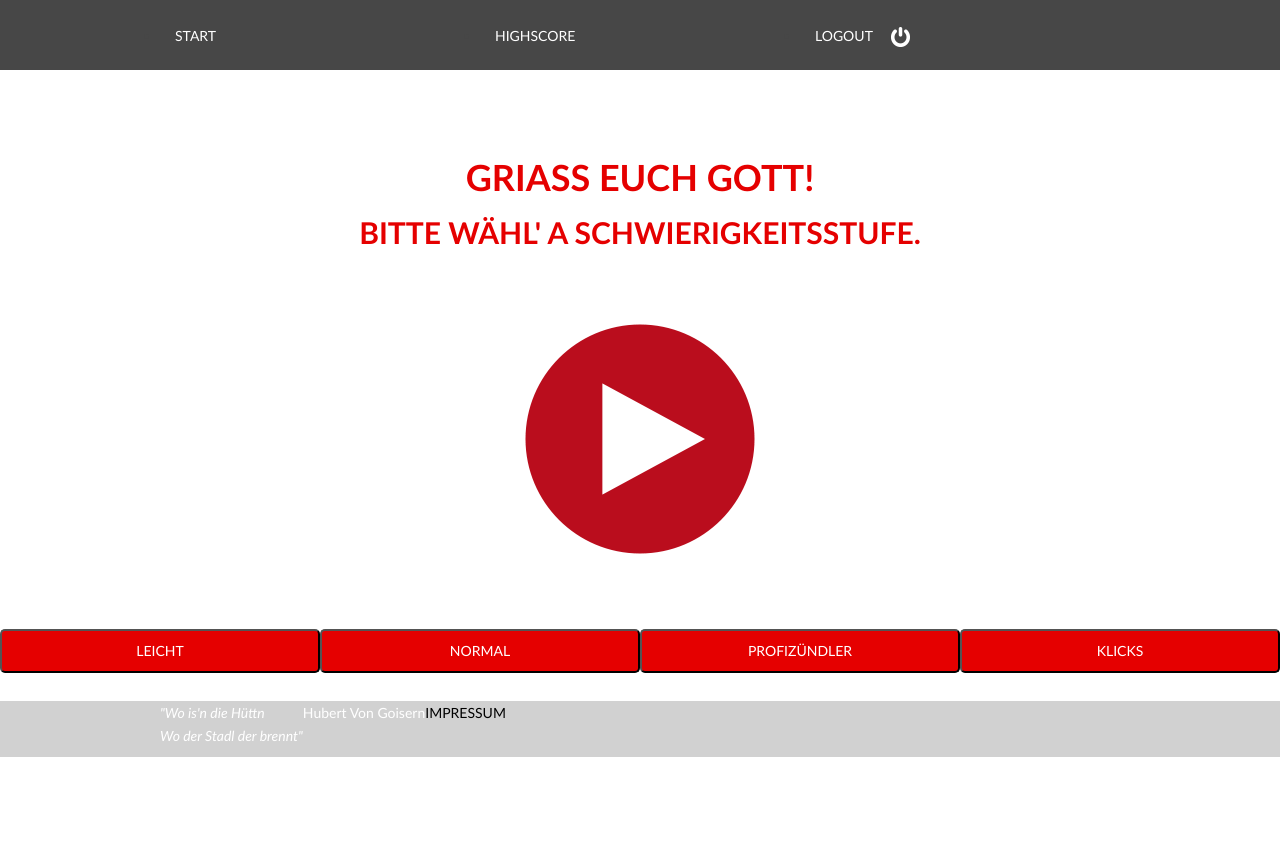
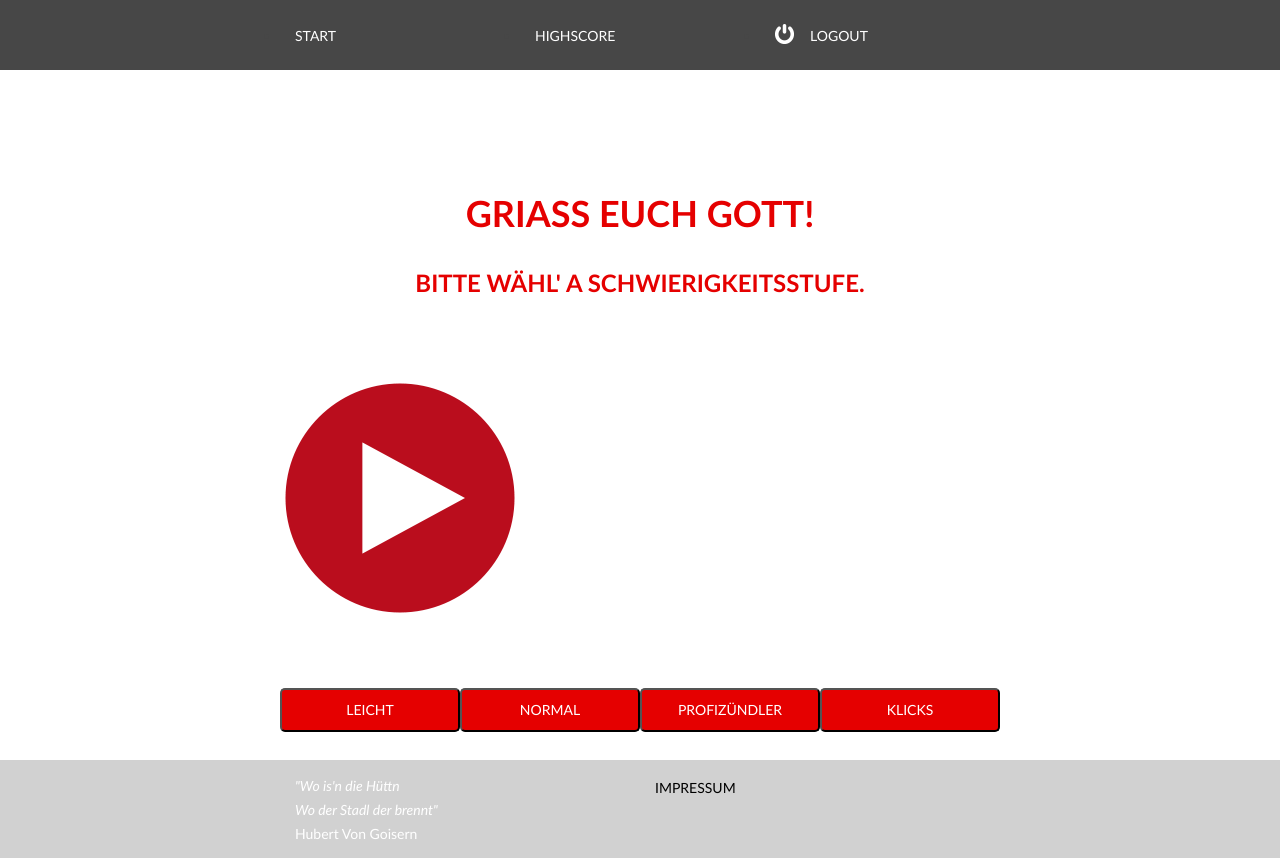
Before and after one commit to nadinegostner/BrennaTuatsGuat, a PHP site: the page made by includes/views/index.php in a window 1280 px wide. Before the commit the page ends 757 px from the top, so only its background shows below. Run offline with PHP 8.4, Linux system fonts and the light colour scheme; the template is opened without the code that fills it, so the values that code supplies are empty; some libraries are stand-ins or nearby versions.

Commit message:
i woas nimma

```diff
--- a/css/style.css
+++ b/css/style.css
@@ -6,9 +6,6 @@ header, footer {margin:0; padding:0;}
 
 /* _____ GRID _____ */
 
-.col-md-1, .col-md-2, .col-md-3, .col-md-4, .col-md-5, .col-md-6, .col-md-7, .col-md-8, .col-md-9, .col-md-10, .col-md-11, .col-md-12, .col-md {
-    margin: 0 auto;
-}
 
 /*
 
@@ -93,13 +90,10 @@ h1, h2, h3, h4, h5, h6 {
     text-transform: uppercase;
     text-align: center;
     font-weight: bold;
-    margin-top: 0.5em;
+    margin-top: 1.5em;
     margin-bottom: 0.5em;
 }
 
-#login {
-    background: url("../images/burning-house/brand-feuer-flammen.jpg") no-repeat center;
-}
 
 
 
@@ -115,7 +109,7 @@ header {
 }
 
 header nav {
-    width: 960px;
+    width: 720px;
     margin: 0 auto;
     margin-top: 1.7em;
 }
@@ -128,38 +122,30 @@ header a, a {
     text-transform: uppercase;
     margin: 0 auto;
 }
-
-li a {
-    margin: 0 auto;
-}
-
 header a:hover , a:hover{
     color: #E50000;
 }
 
 #logout_bild {
-    margin-left: 15px;
+    margin-right: 15px;
+    width: 20px;
+    height: 20px;
+    background: url(../images/logout_button/20x20/logout_white.png) no-repeat center;
+    float: left;
 }
 
-#play_button {
-    height: 240px;
-    width: 240px;
-    background: url(../images/play_button.png) no-repeat center;
-    margin: 0 auto;
-    margin-top: 5em;
-    margin-bottom: 5em;
+#logout_bild:hover {
+    background: url(../images/logout_button/20x20/logout_red.png) no-repeat center;
 }
 
-#play_button:hover {
-    background: url(../images/play_button_mouseover.png) no-repeat center;
-}
+
 
 /* _____ MAIN _____ */
 
 main {
     padding-top: 10em;
 /*
-    width: 960px;
+    width: 720px;
     margin: 0 auto;
 */
 }
@@ -167,7 +153,7 @@ main {
 #wrapper {
     padding-top: 10em;
     padding-bottom: 3em;
-    width: 960px;
+    width: 720px;
     margin: 0 auto;
 }
 
@@ -175,6 +161,7 @@ main {
     margin-top: 3em;
     margin-bottom: 3em;
 }
+
 
 .field {
     background-color: #ababab;
@@ -234,7 +221,26 @@ a:hover {
     color: #E50000;
 }
 
+#play_button {
+    height: 240px;
+    width: 240px;
+    background: url(../images/play_button.png) no-repeat center;
+    margin: 0 auto;
+    margin-top: 5em;
+    margin-bottom: 5em;
+}
 
+#play_button:hover {
+    background: url(../images/play_button_mouseover.png) no-repeat center;
+}
+
+#logo {
+    margin: 0 auto;
+}
+
+.impressum {
+    text-align: center;
+}
 
 /* _____ FOOTER _____ */
 
@@ -242,31 +248,19 @@ a:hover {
 footer {
     background-color: #d1d1d1;
     width: 100%;
-    height: 4em;
-    line-height: 1.7em;
+    height: 7em;
+    line-height: 2em;
     margin-top: 2em;
+    padding: 1em 0 1em 0;
 }
 
 footer .flex-container {
-    width: 960px;
+    width: 720px;
     margin: 0 auto;
     display: flex;
     flex-direction: row;
 }
 
-/*footer section div a {
-    text-decoration: none;
-    list-style-type: none;
-    color: white;
-    transition: color 300ms linear;
-    text-transform: uppercase;
-    margin: 0 auto;
-}
-
-
-footer a:hover {
-    color: #E50000;
-}*/
 
 #quote {
     text-align: justify;
@@ -279,17 +273,14 @@ footer a:hover {
     text-transform: capitalize;
 }
 
-/*
 #linkImpressum {
     text-decoration: none;
     list-style-type: none;
     color: white;
     transition: color 300ms linear;
     text-transform: uppercase;
-    margin: 0 auto;
 }
 
 #linkImpressum a:hover {
     color: #E50000;
 }
-*/
--- a/includes/controllers/GameController.php
+++ b/includes/controllers/GameController.php
@@ -3,7 +3,7 @@
 class GameController extends Controller
 {
     protected $viewFileName = "game"; //this will be the View that gets the data...
-    protected $loginRequired = false;
+    protected $loginRequired = true;
 
 
     public function run()
--- a/includes/views/index.php
+++ b/includes/views/index.php
@@ -2,21 +2,23 @@
 echo $this->header;
 ?>
 
-    <main id="wrapper index">
+    <main id="wrapper">
 
         <h1>Gria&szlig; euch Gott!</h1>
-        <h2>Bitte w&auml;hl' a Schwierigkeitsstufe.</h2>
+        <h3>Bitte w&auml;hl' a Schwierigkeitsstufe.</h3>
 
-        <div class="col-md12" id="play_button">
+        <div class="col-xs-12" id="play_button">
             <a href="game"></a>
         </div>
 
+        <div class="clear"></div>
+
 
         <div class="buttonmenu">
-            <button class="button col-md-3">leicht</button>
-            <button class="button col-md-3">normal</button>
-            <button class="button col-md-3">Profiz&uuml;ndler</button>
-            <button class="button col-md-3">Klicks</button>
+            <button class="button col-xs-3">leicht</button>
+            <button class="button col-xs-3">normal</button>
+            <button class="button col-xs-3">Profiz&uuml;ndler</button>
+            <button class="button col-xs-3">Klicks</button>
         </div>
 
     </main>
--- a/includes/views/parts/footer.php
+++ b/includes/views/parts/footer.php
@@ -1,8 +1,10 @@
 <footer>
     <div class="flex-container">
+
+        <div class="col-xs-6">
             <div id="quote">
                 <p>
-                "Wo is'n die Hüttn <br>
+                    "Wo is'n die H&uuml;ttn <br>
                     Wo der Stadl der brennt"
                 </p>
             </div>
@@ -11,9 +13,12 @@
                     Hubert von Goisern
                 </p>
             </div>
-        <div id="linkImpressum">
+        </div>
+        <div id="linkImpressum" class="col-xs-6">
                 <a href="impressum">Impressum</a>
         </div>
+
+
     </div>
     <div class="clear"></div>
 </footer>
--- a/includes/views/parts/header.php
+++ b/includes/views/parts/header.php
@@ -43,10 +43,12 @@
 
             <nav>
                 <ul>
-                    <li class="col-md-4"><a href="index">Start</a></li>
-                    <li class="col-md-4"><a href="highscore">Highscore</a></li>
-                   <!-- <li class="col-md-3"><a href="profil">Profil</a></li>    entfernen-->
-                    <li class="col-md-4"><a href="logout">Logout <img id="logout_bild" src="images/logout_button/20x20/logout_white.png"> </a> </li>
+                    <li class="col-xs-4"><a href="index">Start</a></li>
+                    <li class="col-xs-4"><a href="highscore">Highscore</a></li>
+                   <!-- <li class="col-xs-3"><a href="profil">Profil</a></li>    entfernen-->
+<!--                    <li class="col-xs-4"><a href="logout">Logout <img id="logout_bild" src="images/logout_button/20x20/logout_white.png"> </a> </li>    -->
+                    <li class="col-xs-4"><a href="logout">Logout <div id="logout_bild"></div></a> </li>
+
                 </ul>
             </nav>
         </header>
```
Also changed, not shown: includes/views/impressum.php (+17 -6 lines), includes/views/login.php (+7 -7 lines), includes/views/registrierung.php (+10 -10 lines), 1 other file. Lines whose indentation alone changed are shown as unchanged.
